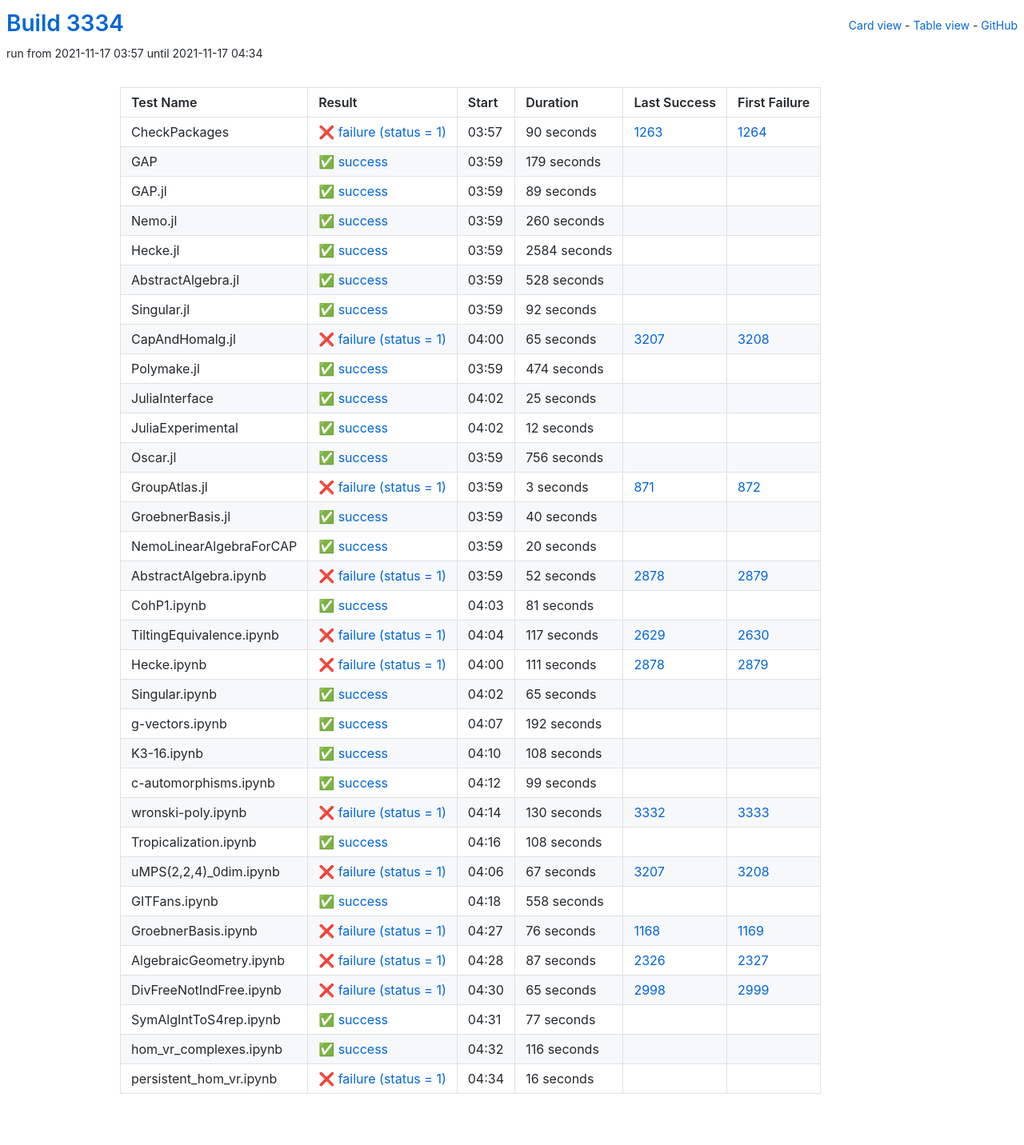
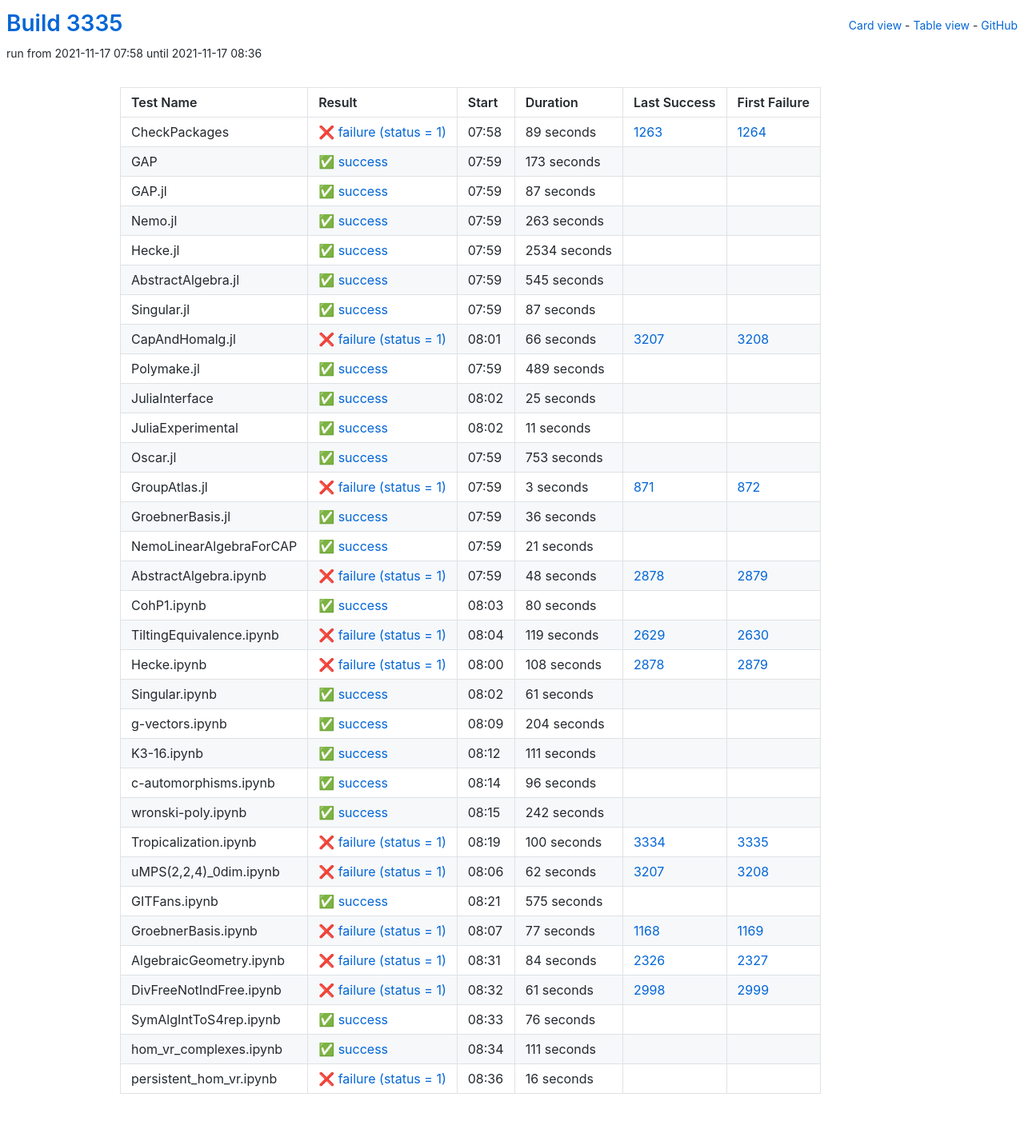
Before and after one commit to oscar-system/oscar-ci-status-stable, a Jekyll site: the page built from table.html, in a window 1280 px wide. Shown: the whole page at 80% size. Built offline with Jekyll 4.4.1, drawn with Linux system fonts in a browser that asks for light colours.

Commit message:
Build #3335

```diff
--- a/_data/ci.yml
+++ b/_data/ci.yml
@@ -1,6 +1,6 @@
 ---
-build: 3334
-build_url: https://oscarci.mathematik.uni-kl.de/job/oscar-stable/3334/
+build: 3335
+build_url: https://oscarci.mathematik.uni-kl.de/job/oscar-stable/3335/
 job: oscar-stable
 organization: oscar-system
 repo: oscar-ci-status-stable
@@ -8,116 +8,116 @@ repourl: https://github.com/oscar-system/oscar-ci-status-stable
 tests:
 - name: CheckPackages
   id: checkpackages
-  log: https://oscarci.mathematik.uni-kl.de/job/oscar-stable/3334/artifact/logs/build-3334/CheckPackages.log
-  start: 2021-11-17 03:57
+  log: https://oscarci.mathematik.uni-kl.de/job/oscar-stable/3335/artifact/logs/build-3335/CheckPackages.log
+  start: 2021-11-17 07:58
   success: false
   exitcode: 1
   status: failure
-  duration: 90
+  duration: 89
   last_success: 1263
   last_success_url: https://oscarci.mathematik.uni-kl.de/job/oscar-stable/1263/
   first_failure: 1264
   first_failure_url: https://oscarci.mathematik.uni-kl.de/job/oscar-stable/1264/
 - name: GAP
   id: gap
-  log: https://oscarci.mathematik.uni-kl.de/job/oscar-stable/3334/artifact/logs/build-3334/GAP.log
-  start: 2021-11-17 03:59
+  log: https://oscarci.mathematik.uni-kl.de/job/oscar-stable/3335/artifact/logs/build-3335/GAP.log
+  start: 2021-11-17 07:59
   success: true
   exitcode: 0
   status: success
-  duration: 179
+  duration: 173
   last_success: false
   last_success_url:
   first_failure: false
   first_failure_url:
 - name: GAP.jl
   id: gap-jl
-  log: https://oscarci.mathematik.uni-kl.de/job/oscar-stable/3334/artifact/logs/build-3334/GAP.jl.log
-  start: 2021-11-17 03:59
+  log: https://oscarci.mathematik.uni-kl.de/job/oscar-stable/3335/artifact/logs/build-3335/GAP.jl.log
+  start: 2021-11-17 07:59
   success: true
   exitcode: 0
   status: success
-  duration: 89
+  duration: 87
   last_success: false
   last_success_url:
   first_failure: false
   first_failure_url:
 - name: Nemo.jl
   id: nemo-jl
-  log: https://oscarci.mathematik.uni-kl.de/job/oscar-stable/3334/artifact/logs/build-3334/Nemo.jl.log
-  start: 2021-11-17 03:59
+  log: https://oscarci.mathematik.uni-kl.de/job/oscar-stable/3335/artifact/logs/build-3335/Nemo.jl.log
+  start: 2021-11-17 07:59
   success: true
   exitcode: 0
   status: success
-  duration: 260
+  duration: 263
   last_success: false
   last_success_url:
   first_failure: false
   first_failure_url:
 - name: Hecke.jl
   id: hecke-jl
-  log: https://oscarci.mathematik.uni-kl.de/job/oscar-stable/3334/artifact/logs/build-3334/Hecke.jl.log
-  start: 2021-11-17 03:59
+  log: https://oscarci.mathematik.uni-kl.de/job/oscar-stable/3335/artifact/logs/build-3335/Hecke.jl.log
+  start: 2021-11-17 07:59
   success: true
   exitcode: 0
   status: success
-  duration: 2584
+  duration: 2534
   last_success: false
   last_success_url:
   first_failure: false
   first_failure_url:
 - name: AbstractAlgebra.jl
   id: abstractalgebra-jl
-  log: https://oscarci.mathematik.uni-kl.de/job/oscar-stable/3334/artifact/logs/build-3334/AbstractAlgebra.jl.log
-  start: 2021-11-17 03:59
+  log: https://oscarci.mathematik.uni-kl.de/job/oscar-stable/3335/artifact/logs/build-3335/AbstractAlgebra.jl.log
+  start: 2021-11-17 07:59
   success: true
   exitcode: 0
   status: success
-  duration: 528
+  duration: 545
   last_success: false
   last_success_url:
   first_failure: false
   first_failure_url:
 - name: Singular.jl
   id: singular-jl
-  log: https://oscarci.mathematik.uni-kl.de/job/oscar-stable/3334/artifact/logs/build-3334/Singular.jl.log
-  start: 2021-11-17 03:59
+  log: https://oscarci.mathematik.uni-kl.de/job/oscar-stable/3335/artifact/logs/build-3335/Singular.jl.log
+  start: 2021-11-17 07:59
   success: true
   exitcode: 0
   status: success
-  duration: 92
+  duration: 87
   last_success: false
   last_success_url:
   first_failure: false
   first_failure_url:
 - name: CapAndHomalg.jl
   id: capandhomalg-jl
-  log: https://oscarci.mathematik.uni-kl.de/job/oscar-stable/3334/artifact/logs/build-3334/CapAndHomalg.jl.log
-  start: 2021-11-17 04:00
+  log: https://oscarci.mathematik.uni-kl.de/job/oscar-stable/3335/artifact/logs/build-3335/CapAndHomalg.jl.log
+  start: 2021-11-17 08:01
   success: false
   exitcode: 1
   status: failure
-  duration: 65
+  duration: 66
   last_success: 3207
   last_success_url: https://oscarci.mathematik.uni-kl.de/job/oscar-stable/3207/
   first_failure: 3208
   first_failure_url: https://oscarci.mathematik.uni-kl.de/job/oscar-stable/3208/
 - name: Polymake.jl
   id: polymake-jl
-  log: https://oscarci.mathematik.uni-kl.de/job/oscar-stable/3334/artifact/logs/build-3334/Polymake.jl.log
-  start: 2021-11-17 03:59
+  log: https://oscarci.mathematik.uni-kl.de/job/oscar-stable/3335/artifact/logs/build-3335/Polymake.jl.log
+  start: 2021-11-17 07:59
   success: true
   exitcode: 0
   status: success
-  duration: 474
+  duration: 489
   last_success: false
   last_success_url:
   first_failure: false
   first_failure_url:
 - name: JuliaInterface
   id: juliainterface
-  log: https://oscarci.mathematik.uni-kl.de/job/oscar-stable/3334/artifact/logs/build-3334/JuliaInterface.log
-  start: 2021-11-17 04:02
+  log: https://oscarci.mathematik.uni-kl.de/job/oscar-stable/3335/artifact/logs/build-3335/JuliaInterface.log
+  start: 2021-11-17 08:02
   success: true
   exitcode: 0
   status: success
@@ -128,32 +128,32 @@ tests:
   first_failure_url:
 - name: JuliaExperimental
   id: juliaexperimental
-  log: https://oscarci.mathematik.uni-kl.de/job/oscar-stable/3334/artifact/logs/build-3334/JuliaExperimental.log
-  start: 2021-11-17 04:02
+  log: https://oscarci.mathematik.uni-kl.de/job/oscar-stable/3335/artifact/logs/build-3335/JuliaExperimental.log
+  start: 2021-11-17 08:02
   success: true
   exitcode: 0
   status: success
-  duration: 12
+  duration: 11
   last_success: false
   last_success_url:
   first_failure: false
   first_failure_url:
 - name: Oscar.jl
   id: oscar-jl
-  log: https://oscarci.mathematik.uni-kl.de/job/oscar-stable/3334/artifact/logs/build-3334/Oscar.jl.log
-  start: 2021-11-17 03:59
+  log: https://oscarci.mathematik.uni-kl.de/job/oscar-stable/3335/artifact/logs/build-3335/Oscar.jl.log
+  start: 2021-11-17 07:59
   success: true
   exitcode: 0
   status: success
-  duration: 756
+  duration: 753
   last_success: false
   last_success_url:
   first_failure: false
   first_failure_url:
 - name: GroupAtlas.jl
   id: groupatlas-jl
-  log: https://oscarci.mathematik.uni-kl.de/job/oscar-stable/3334/artifact/logs/build-3334/GroupAtlas.jl.log
-  start: 2021-11-17 03:59
+  log: https://oscarci.mathematik.uni-kl.de/job/oscar-stable/3335/artifact/logs/build-3335/GroupAtlas.jl.log
+  start: 2021-11-17 07:59
   success: false
   exitcode: 1
   status: failure
@@ -164,236 +164,236 @@ tests:
   first_failure_url: https://oscarci.mathematik.uni-kl.de/job/oscar-stable/872/
 - name: GroebnerBasis.jl
   id: groebnerbasis-jl
-  log: https://oscarci.mathematik.uni-kl.de/job/oscar-stable/3334/artifact/logs/build-3334/GroebnerBasis.jl.log
-  start: 2021-11-17 03:59
+  log: https://oscarci.mathematik.uni-kl.de/job/oscar-stable/3335/artifact/logs/build-3335/GroebnerBasis.jl.log
+  start: 2021-11-17 07:59
   success: true
   exitcode: 0
   status: success
-  duration: 40
+  duration: 36
   last_success: false
   last_success_url:
   first_failure: false
   first_failure_url:
 - name: NemoLinearAlgebraForCAP
   id: nemolinearalgebraforcap
-  log: https://oscarci.mathematik.uni-kl.de/job/oscar-stable/3334/artifact/logs/build-3334/NemoLinearAlgebraForCAP.log
-  start: 2021-11-17 03:59
+  log: https://oscarci.mathematik.uni-kl.de/job/oscar-stable/3335/artifact/logs/build-3335/NemoLinearAlgebraForCAP.log
+  start: 2021-11-17 07:59
   success: true
   exitcode: 0
   status: success
-  duration: 20
+  duration: 21
   last_success: false
   last_success_url:
   first_failure: false
   first_failure_url:
 - name: AbstractAlgebra.ipynb
   id: abstractalgebra-ipynb
-  log: https://oscarci.mathematik.uni-kl.de/job/oscar-stable/3334/artifact/logs/build-3334/AbstractAlgebra.ipynb.log
-  start: 2021-11-17 03:59
+  log: https://oscarci.mathematik.uni-kl.de/job/oscar-stable/3335/artifact/logs/build-3335/AbstractAlgebra.ipynb.log
+  start: 2021-11-17 07:59
   success: false
   exitcode: 1
   status: failure
-  duration: 52
+  duration: 48
   last_success: 2878
   last_success_url: https://oscarci.mathematik.uni-kl.de/job/oscar-stable/2878/
   first_failure: 2879
   first_failure_url: https://oscarci.mathematik.uni-kl.de/job/oscar-stable/2879/
 - name: CohP1.ipynb
   id: cohp1-ipynb
-  log: https://oscarci.mathematik.uni-kl.de/job/oscar-stable/3334/artifact/logs/build-3334/CohP1.ipynb.log
-  start: 2021-11-17 04:03
+  log: https://oscarci.mathematik.uni-kl.de/job/oscar-stable/3335/artifact/logs/build-3335/CohP1.ipynb.log
+  start: 2021-11-17 08:03
   success: true
   exitcode: 0
   status: success
-  duration: 81
+  duration: 80
   last_success: false
   last_success_url:
   first_failure: false
   first_failure_url:
 - name: TiltingEquivalence.ipynb
   id: tiltingequivalence-ipynb
-  log: https://oscarci.mathematik.uni-kl.de/job/oscar-stable/3334/artifact/logs/build-3334/TiltingEquivalence.ipynb.log
-  start: 2021-11-17 04:04
+  log: https://oscarci.mathematik.uni-kl.de/job/oscar-stable/3335/artifact/logs/build-3335/TiltingEquivalence.ipynb.log
+  start: 2021-11-17 08:04
   success: false
   exitcode: 1
   status: failure
-  duration: 117
+  duration: 119
   last_success: 2629
   last_success_url: https://oscarci.mathematik.uni-kl.de/job/oscar-stable/2629/
   first_failure: 2630
   first_failure_url: https://oscarci.mathematik.uni-kl.de/job/oscar-stable/2630/
 - name: Hecke.ipynb
   id: hecke-ipynb
-  log: https://oscarci.mathematik.uni-kl.de/job/oscar-stable/3334/artifact/logs/build-3334/Hecke.ipynb.log
-  start: 2021-11-17 04:00
+  log: https://oscarci.mathematik.uni-kl.de/job/oscar-stable/3335/artifact/logs/build-3335/Hecke.ipynb.log
+  start: 2021-11-17 08:00
   success: false
   exitcode: 1
   status: failure
-  duration: 111
+  duration: 108
   last_success: 2878
   last_success_url: https://oscarci.mathematik.uni-kl.de/job/oscar-stable/2878/
   first_failure: 2879
   first_failure_url: https://oscarci.mathematik.uni-kl.de/job/oscar-stable/2879/
 - name: Singular.ipynb
   id: singular-ipynb
-  log: https://oscarci.mathematik.uni-kl.de/job/oscar-stable/3334/artifact/logs/build-3334/Singular.ipynb.log
-  start: 2021-11-17 04:02
+  log: https://oscarci.mathematik.uni-kl.de/job/oscar-stable/3335/artifact/logs/build-3335/Singular.ipynb.log
+  start: 2021-11-17 08:02
   success: true
   exitcode: 0
   status: success
-  duration: 65
+  duration: 61
   last_success: false
   last_success_url:
   first_failure: false
   first_failure_url:
 - name: g-vectors.ipynb
   id: g-vectors-ipynb
-  log: https://oscarci.mathematik.uni-kl.de/job/oscar-stable/3334/artifact/logs/build-3334/g-vectors.ipynb.log
-  start: 2021-11-17 04:07
+  log: https://oscarci.mathematik.uni-kl.de/job/oscar-stable/3335/artifact/logs/build-3335/g-vectors.ipynb.log
+  start: 2021-11-17 08:09
   success: true
   exitcode: 0
   status: success
-  duration: 192
+  duration: 204
   last_success: false
   last_success_url:
   first_failure: false
   first_failure_url:
 - name: K3-16.ipynb
   id: k3-16-ipynb
-  log: https://oscarci.mathematik.uni-kl.de/job/oscar-stable/3334/artifact/logs/build-3334/K3-16.ipynb.log
-  start: 2021-11-17 04:10
+  log: https://oscarci.mathematik.uni-kl.de/job/oscar-stable/3335/artifact/logs/build-3335/K3-16.ipynb.log
+  start: 2021-11-17 08:12
   success: true
   exitcode: 0
   status: success
-  duration: 108
+  duration: 111
   last_success: false
   last_success_url:
   first_failure: false
   first_failure_url:
 - name: c-automorphisms.ipynb
   id: c-automorphisms-ipynb
-  log: https://oscarci.mathematik.uni-kl.de/job/oscar-stable/3334/artifact/logs/build-3334/c-automorphisms.ipynb.log
-  start: 2021-11-17 04:12
+  log: https://oscarci.mathematik.uni-kl.de/job/oscar-stable/3335/artifact/logs/build-3335/c-automorphisms.ipynb.log
+  start: 2021-11-17 08:14
   success: true
   exitcode: 0
   status: success
-  duration: 99
+  duration: 96
   last_success: false
   last_success_url:
   first_failure: false
   first_failure_url:
 - name: wronski-poly.ipynb
   id: wronski-poly-ipynb
-  log: https://oscarci.mathematik.uni-kl.de/job/oscar-stable/3334/artifact/logs/build-3334/wronski-poly.ipynb.log
-  start: 2021-11-17 04:14
-  success: false
-  exitcode: 1
-  status: failure
-  duration: 130
-  last_success: 3332
-  last_success_url: https://oscarci.mathematik.uni-kl.de/job/oscar-stable/3332/
-  first_failure: 3333
-  first_failure_url: https://oscarci.mathematik.uni-kl.de/job/oscar-stable/3333/
-- name: Tropicalization.ipynb
-  id: tropicalization-ipynb
-  log: https://oscarci.mathematik.uni-kl.de/job/oscar-stable/3334/artifact/logs/build-3334/Tropicalization.ipynb.log
-  start: 2021-11-17 04:16
+  log: https://oscarci.mathematik.uni-kl.de/job/oscar-stable/3335/artifact/logs/build-3335/wronski-poly.ipynb.log
+  start: 2021-11-17 08:15
   success: true
   exitcode: 0
   status: success
-  duration: 108
+  duration: 242
   last_success: false
   last_success_url:
   first_failure: false
   first_failure_url:
-- name: uMPS(2,2,4)_0dim.ipynb
-  id: umps-2-2-4-0dim-ipynb
-  log: https://oscarci.mathematik.uni-kl.de/job/oscar-stable/3334/artifact/logs/build-3334/uMPS-2-2-4-_0dim.ipynb.log
-  start: 2021-11-17 04:06
+- name: Tropicalization.ipynb
+  id: tropicalization-ipynb
+  log: https://oscarci.mathematik.uni-kl.de/job/oscar-stable/3335/artifact/logs/build-3335/Tropicalization.ipynb.log
+  start: 2021-11-17 08:19
   success: false
   exitcode: 1
   status: failure
-  duration: 67
+  duration: 100
+  last_success: 3334
+  last_success_url: https://oscarci.mathematik.uni-kl.de/job/oscar-stable/3334/
+  first_failure: 3335
+  first_failure_url: https://oscarci.mathematik.uni-kl.de/job/oscar-stable/3335/
+- name: uMPS(2,2,4)_0dim.ipynb
+  id: umps-2-2-4-0dim-ipynb
+  log: https://oscarci.mathematik.uni-kl.de/job/oscar-stable/3335/artifact/logs/build-3335/uMPS-2-2-4-_0dim.ipynb.log
+  start: 2021-11-17 08:06
+  success: false
+  exitcode: 1
+  status: failure
+  duration: 62
   last_success: 3207
   last_success_url: https://oscarci.mathematik.uni-kl.de/job/oscar-stable/3207/
   first_failure: 3208
   first_failure_url: https://oscarci.mathematik.uni-kl.de/job/oscar-stable/3208/
 - name: GITFans.ipynb
   id: gitfans-ipynb
-  log: https://oscarci.mathematik.uni-kl.de/job/oscar-stable/3334/artifact/logs/build-3334/GITFans.ipynb.log
-  start: 2021-11-17 04:18
+  log: https://oscarci.mathematik.uni-kl.de/job/oscar-stable/3335/artifact/logs/build-3335/GITFans.ipynb.log
+  start: 2021-11-17 08:21
   success: true
   exitcode: 0
   status: success
-  duration: 558
+  duration: 575
   last_success: false
   last_success_url:
   first_failure: false
   first_failure_url:
 - name: GroebnerBasis.ipynb
   id: groebnerbasis-ipynb
-  log: https://oscarci.mathematik.uni-kl.de/job/oscar-stable/3334/artifact/logs/build-3334/GroebnerBasis.ipynb.log
-  start: 2021-11-17 04:27
+  log: https://oscarci.mathematik.uni-kl.de/job/oscar-stable/3335/artifact/logs/build-3335/GroebnerBasis.ipynb.log
+  start: 2021-11-17 08:07
   success: false
   exitcode: 1
   status: failure
-  duration: 76
+  duration: 77
   last_success: 1168
   last_success_url: https://oscarci.mathematik.uni-kl.de/job/oscar-stable/1168/
   first_failure: 1169
   first_failure_url: https://oscarci.mathematik.uni-kl.de/job/oscar-stable/1169/
 - name: AlgebraicGeometry.ipynb
   id: algebraicgeometry-ipynb
-  log: https://oscarci.mathematik.uni-kl.de/job/oscar-stable/3334/artifact/logs/build-3334/AlgebraicGeometry.ipynb.log
-  start: 2021-11-17 04:28
+  log: https://oscarci.mathematik.uni-kl.de/job/oscar-stable/3335/artifact/logs/build-3335/AlgebraicGeometry.ipynb.log
+  start: 2021-11-17 08:31
   success: false
   exitcode: 1
   status: failure
-  duration: 87
+  duration: 84
   last_success: 2326
   last_success_url: https://oscarci.mathematik.uni-kl.de/job/oscar-stable/2326/
   first_failure: 2327
   first_failure_url: https://oscarci.mathematik.uni-kl.de/job/oscar-stable/2327/
 - name: DivFreeNotIndFree.ipynb
   id: divfreenotindfree-ipynb
-  log: https://oscarci.mathematik.uni-kl.de/job/oscar-stable/3334/artifact/logs/build-3334/DivFreeNotIndFree.ipynb.log
-  start: 2021-11-17 04:30
+  log: https://oscarci.mathematik.uni-kl.de/job/oscar-stable/3335/artifact/logs/build-3335/DivFreeNotIndFree.ipynb.log
+  start: 2021-11-17 08:32
   success: false
   exitcode: 1
   status: failure
-  duration: 65
+  duration: 61
   last_success: 2998
   last_success_url: https://oscarci.mathematik.uni-kl.de/job/oscar-stable/2998/
   first_failure: 2999
   first_failure_url: https://oscarci.mathematik.uni-kl.de/job/oscar-stable/2999/
 - name: SymAlgIntToS4rep.ipynb
   id: symalginttos4rep-ipynb
-  log: https://oscarci.mathematik.uni-kl.de/job/oscar-stable/3334/artifact/logs/build-3334/SymAlgIntToS4rep.ipynb.log
-  start: 2021-11-17 04:31
+  log: https://oscarci.mathematik.uni-kl.de/job/oscar-stable/3335/artifact/logs/build-3335/SymAlgIntToS4rep.ipynb.log
+  start: 2021-11-17 08:33
   success: true
   exitcode: 0
   status: success
-  duration: 77
+  duration: 76
   last_success: false
   last_success_url:
   first_failure: false
   first_failure_url:
 - name: hom_vr_complexes.ipynb
   id: hom-vr-complexes-ipynb
-  log: https://oscarci.mathematik.uni-kl.de/job/oscar-stable/3334/artifact/logs/build-3334/hom_vr_complexes.ipynb.log
-  start: 2021-11-17 04:32
+  log: https://oscarci.mathematik.uni-kl.de/job/oscar-stable/3335/artifact/logs/build-3335/hom_vr_complexes.ipynb.log
+  start: 2021-11-17 08:34
   success: true
   exitcode: 0
   status: success
-  duration: 116
+  duration: 111
   last_success: false
   last_success_url:
   first_failure: false
   first_failure_url:
 - name: persistent_hom_vr.ipynb
   id: persistent-hom-vr-ipynb
-  log: https://oscarci.mathematik.uni-kl.de/job/oscar-stable/3334/artifact/logs/build-3334/persistent_hom_vr.ipynb.log
-  start: 2021-11-17 04:34
+  log: https://oscarci.mathematik.uni-kl.de/job/oscar-stable/3335/artifact/logs/build-3335/persistent_hom_vr.ipynb.log
+  start: 2021-11-17 08:36
   success: false
   exitcode: 1
   status: failure
```
Also changed, not shown: README.md.
